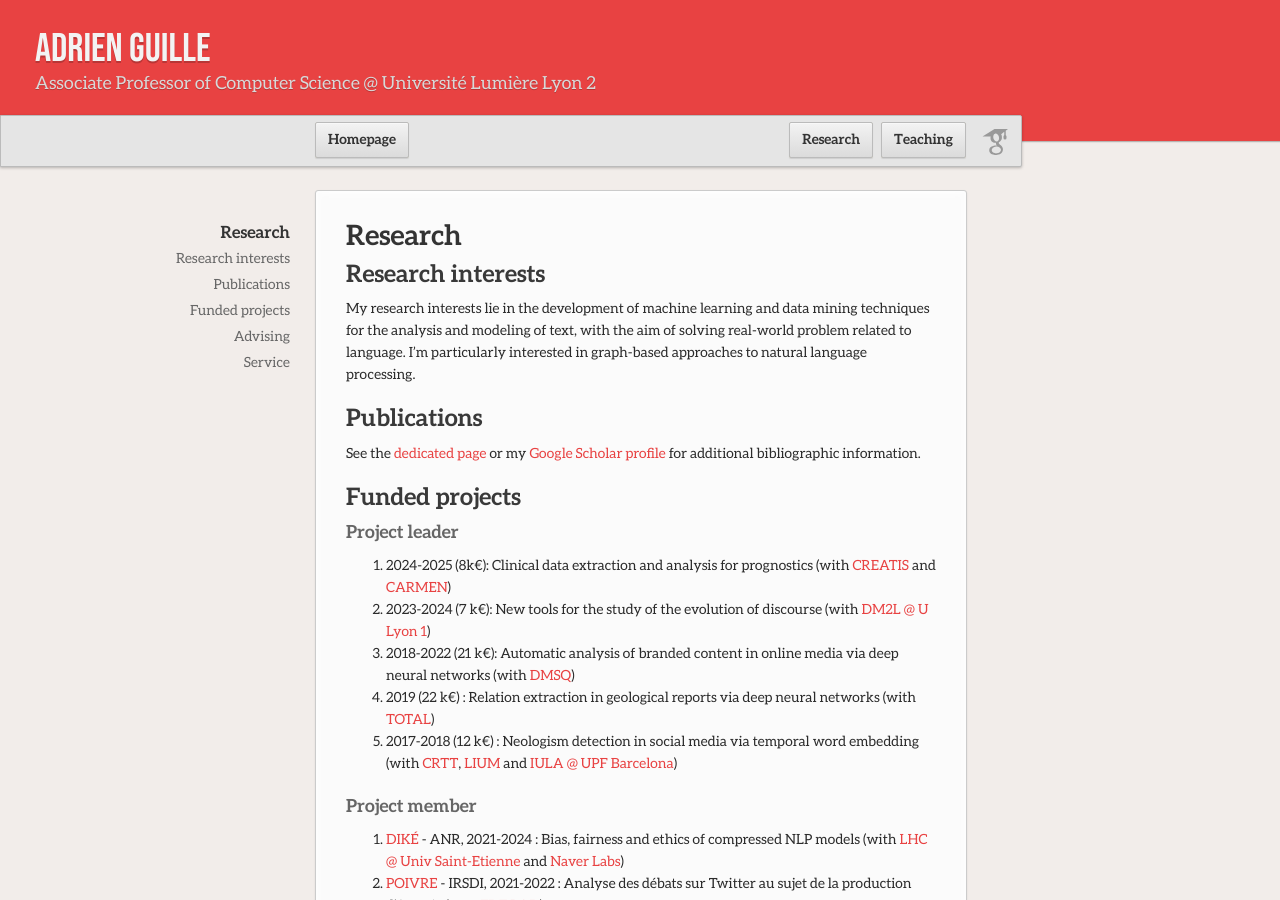
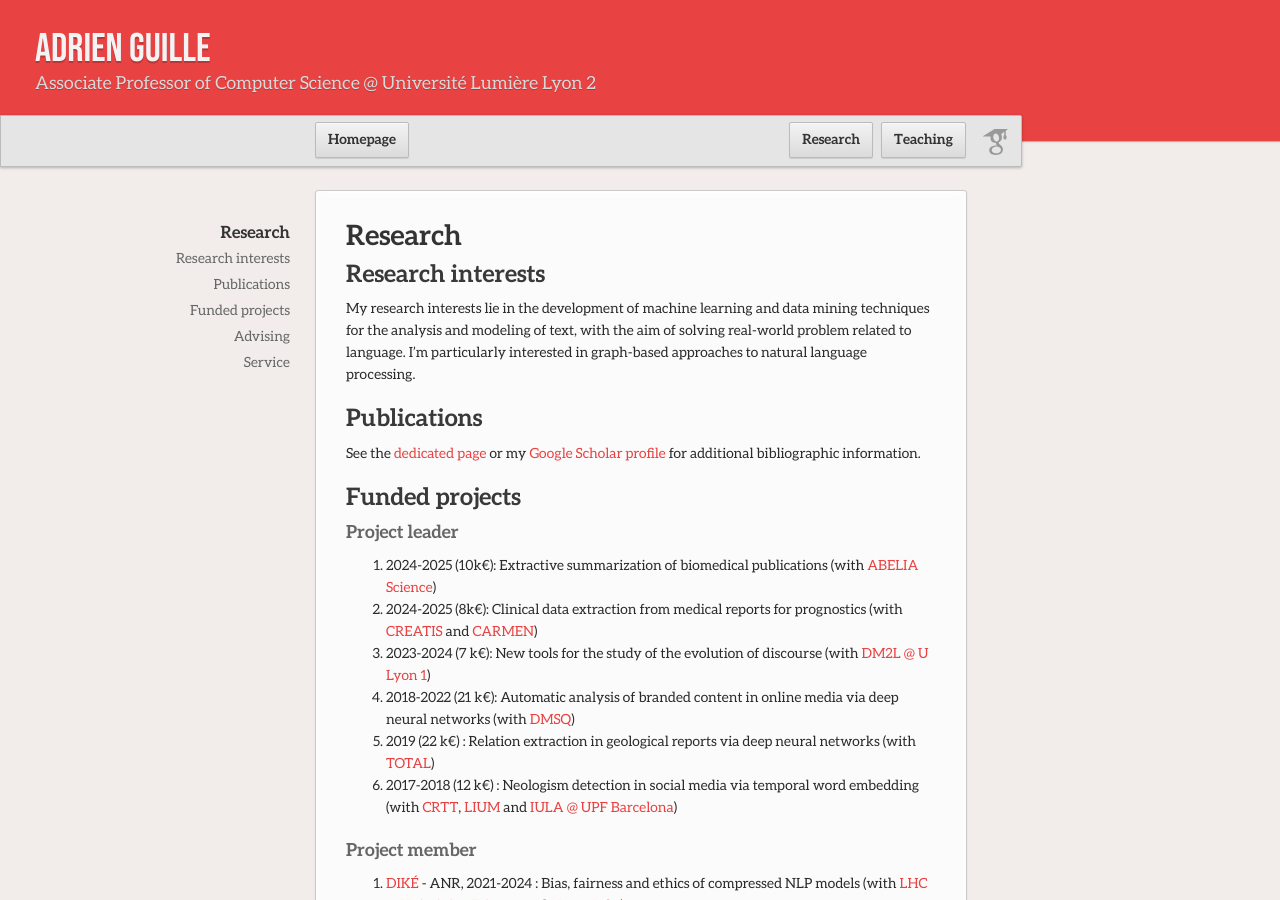
Before and after one commit to AdrienGuille/adrienguille.github.io, a Jekyll site: the page built from research.md, in a window 1280 px wide and 900 px high. Built offline with Jekyll 4.4.1, drawn with Linux system fonts in a browser that asks for light colours; our own code applies the rules of GitHub Pages for plain Markdown files.

Commit message:
Update research.md

```diff
--- a/research.md
+++ b/research.md
@@ -12,7 +12,8 @@ See the [dedicated page](publications.md) or my [Google Scholar profile](https:/
 
 ### Project leader
 
-- 2024-2025 (8k€): Clinical data extraction and analysis for prognostics (with [CREATIS](https://www.creatis.insa-lyon.fr/site7/fr) and [CARMEN](https://carmen.univ-lyon1.fr))
+- 2024-2025 (10k€): Extractive summarization of biomedical publications (with [ABELIA Science](https://www.abelia-science.fr))
+- 2024-2025 (8k€): Clinical data extraction from medical reports for prognostics (with [CREATIS](https://www.creatis.insa-lyon.fr/site7/fr) and [CARMEN](https://carmen.univ-lyon1.fr))
 - 2023-2024 (7 k€): New tools for the study of the evolution of discourse (with [DM2L @ U Lyon 1](https://liris.cnrs.fr/equipe/dm2l))
 - 2018-2022 (21 k€): Automatic analysis of branded content in online media via deep neural networks (with [DMSQ](https://dmsq.io))
 - 2019 (22 k€) : Relation extraction in geological reports via deep neural networks (with [TOTAL](https://www.total.com))
```
